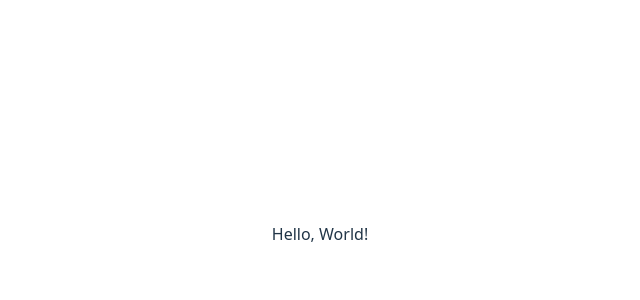
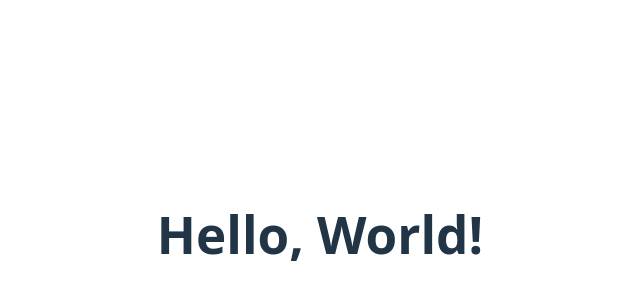
Before and after one commit to pruszel/Travel-Stream, a React (Vite) app: page / in a window 1280 px wide. Shown: the part 166-466 px from the top of the page, without its empty margins (320-960 px from the left). Built offline with nearby package versions, Linux system fonts and the light colour scheme; the HTML template or start-up script is replaced by a standard one.

Commit message:
Update App.tsx styles

```diff
--- a/src/App.tsx
+++ b/src/App.tsx
@@ -1,7 +1,7 @@
 import "./App.css";
 
 function App() {
-  return <>Hello, World!</>;
+  return <><h1 className="text-3xl font-bold">Hello, World!</h1></>;
 }
 
 export default App;
```
